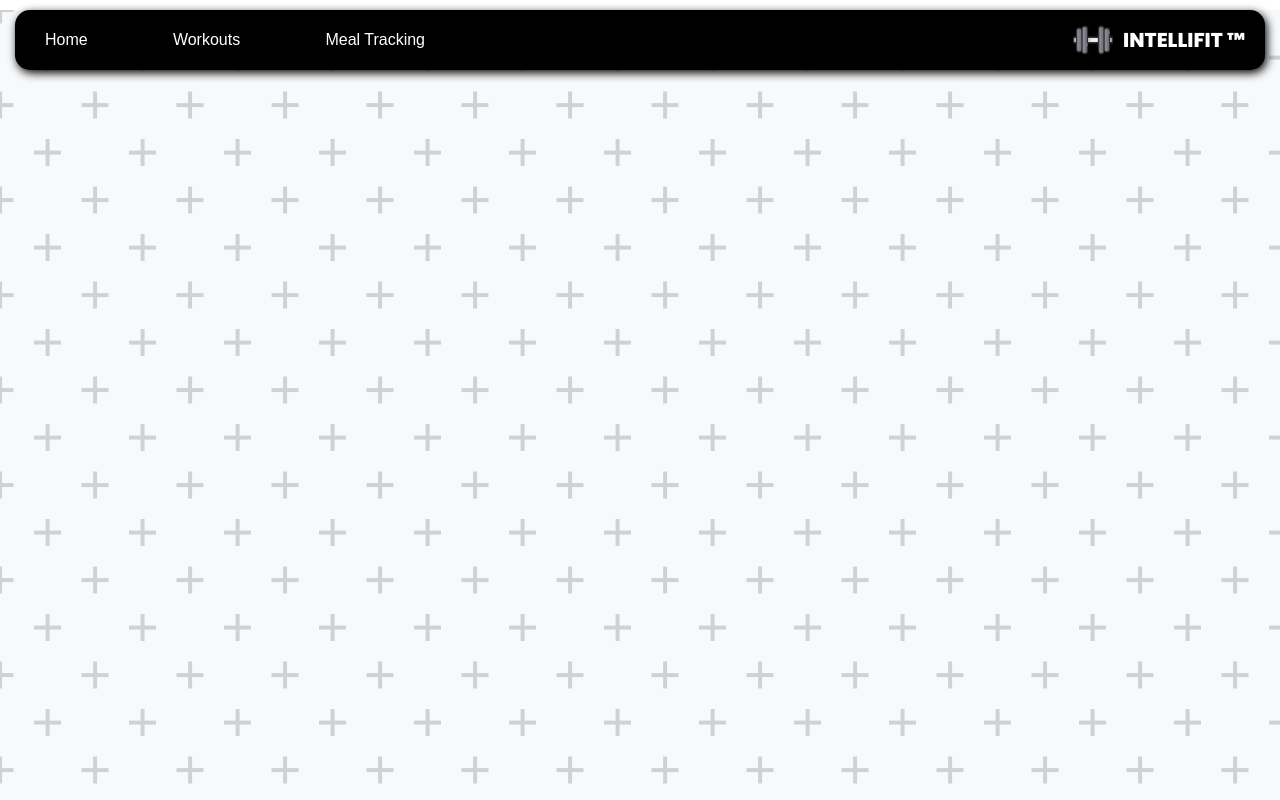
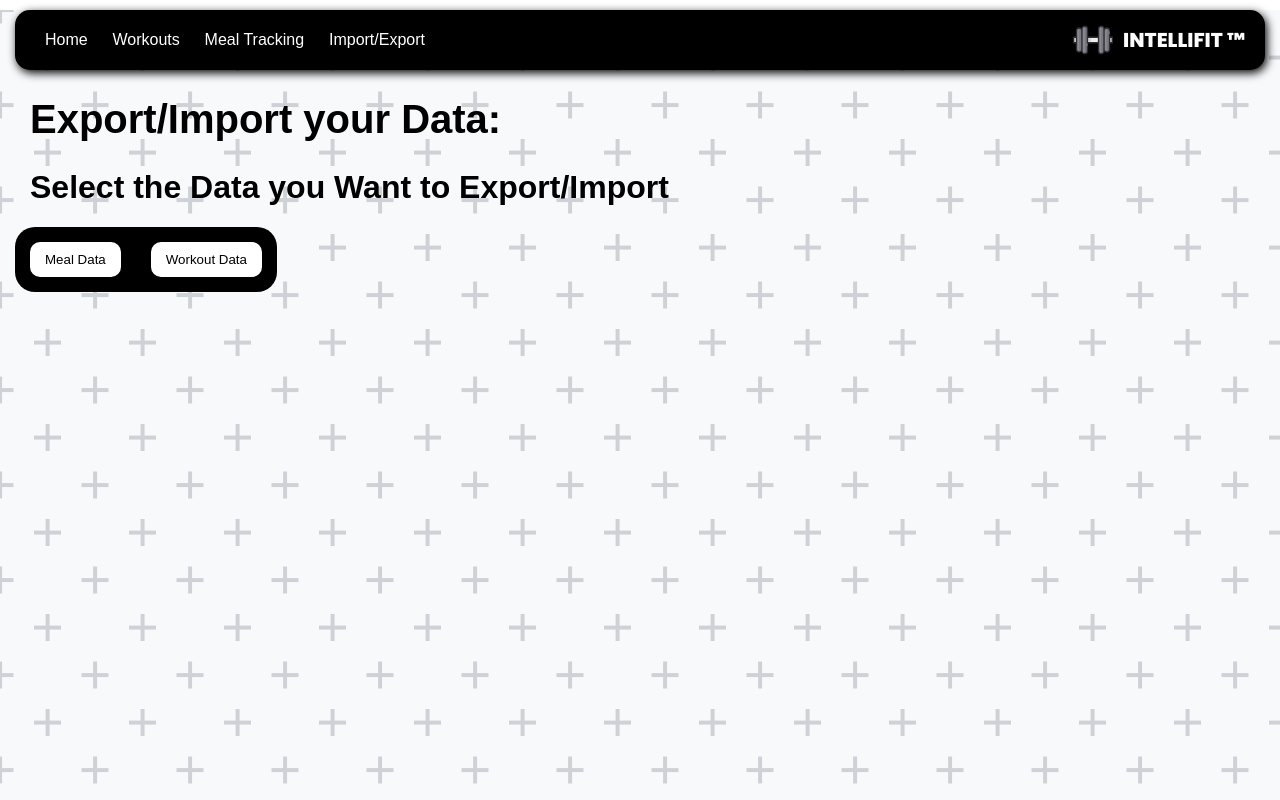
Before and after one commit to nicknitride/CSCI-42_Group_Repo, a React (Vite) app in the folder intellifit/: page /fileops in a window 1280 px wide. Built offline with nearby package versions, Linux system fonts and the light colour scheme.

Commit message:
Skeleton of import/export

```diff
--- a/intellifit/src/App.tsx
+++ b/intellifit/src/App.tsx
@@ -7,6 +7,8 @@ import Meals from "./component-pages/Meals"
 import MealList from "./component-pages/MealList";
 import MealEditPage from "./component-pages/MealEditPage";
 import MealAddPage from "./component-pages/MealAddPage";
+import ImportExport from "./component-pages/import-export-pages/ImportExport";
+
 function App() {
   return (
     <>
@@ -19,6 +21,7 @@ function App() {
         <Route path="/meals/editlist" element={<MealList />} />
         <Route path="/meal/edit/" element={<MealEditPage />} />
         <Route path="/meal/add/" element={<MealAddPage />} />
+        <Route path="/fileops" element={<ImportExport />}/>
       </Routes>
     </>
   );
--- a/intellifit/src/component-pages/import-export-pages/ImportExport.tsx
+++ b/intellifit/src/component-pages/import-export-pages/ImportExport.tsx
@@ -0,0 +1,82 @@
+import { useState } from "react";
+import Minigreeter from "../../components/Minigreeter";
+import "../Meals.css";
+
+function ImportExport() {
+  const [dataType, setDataType] = useState("");
+  const [operationType, SetOperationType] = useState("");
+
+  return (
+    <>
+      <Minigreeter label={"Export/Import your Data: "} />
+      <h1 style={{ marginLeft: "30px" }}>
+        Select the Data you Want to Export/Import
+      </h1>
+      <div className="meal-option-flex-container">
+        <button
+          className={
+            dataType === "Meal"
+              ? "meal-option meal-button-selected "
+              : "meal-option"
+          }
+          onClick={() => {
+            setDataType("Meal");
+          }}
+        >
+          Meal Data
+        </button>
+        <button
+          className={
+            dataType === "Workout"
+              ? "meal-option meal-button-selected "
+              : "meal-option"
+          }
+          onClick={() => {
+            setDataType("Workout");
+          }}
+        >
+          Workout Data
+        </button>
+      </div>
+      {dataType && <>
+        <h1 style={{ marginLeft: "30px" }}>Select Operation Type: </h1>
+        <div className="meal-option-flex-container">
+        <button
+          className={
+            dataType === "Import"
+              ? "meal-option meal-button-selected "
+              : "meal-option"
+          }
+          onClick={() => {
+            SetOperationType("Import");
+          }}
+        >
+          Import
+        </button>
+        <button
+          className={
+            dataType === "Export"
+              ? "meal-option meal-button-selected "
+              : "meal-option"
+          }
+          onClick={() => {
+            SetOperationType("Export");
+          }}
+        >
+          Export
+        </button>
+      </div>
+      </>}
+
+      {(operationType === "Import") &&
+      <>
+      <h1>Add Import Code Here Once Backend Code is Finished</h1>
+      </>}
+      {(operationType === "Export") &&
+      <>
+      <h1>Add Export Code Here Once Backend Code is Finished</h1>
+      </>}
+    </>
+  );
+}
+export default ImportExport;
--- a/intellifit/src/components/Navbar.tsx
+++ b/intellifit/src/components/Navbar.tsx
@@ -14,6 +14,9 @@ function Navbar() {
           <div className="rounded-button">
             <a href="/meals">Meal Tracking</a>
           </div>
+          <div className="rounded-button">
+            <a href="/fileops">Import/Export</a>
+          </div>
         </div>
         <div className="nav-logo">
           <img src={gymlogo} alt="Gym Logo" />
```
